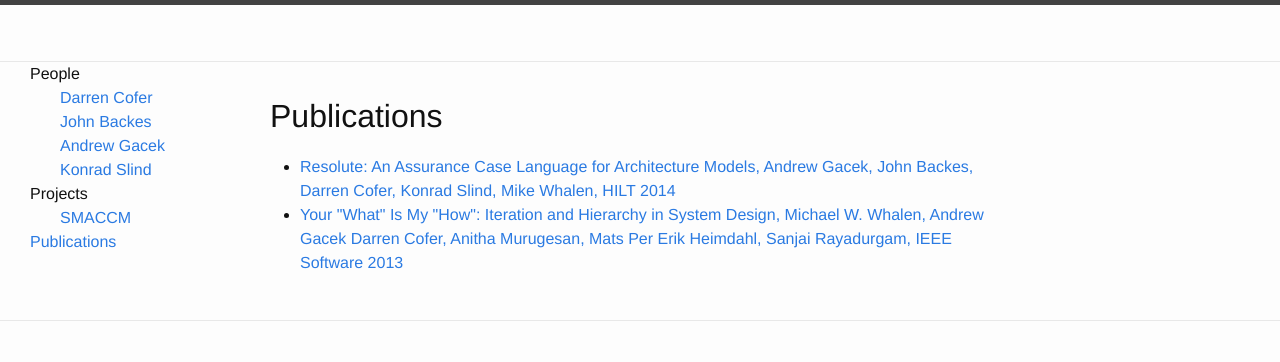
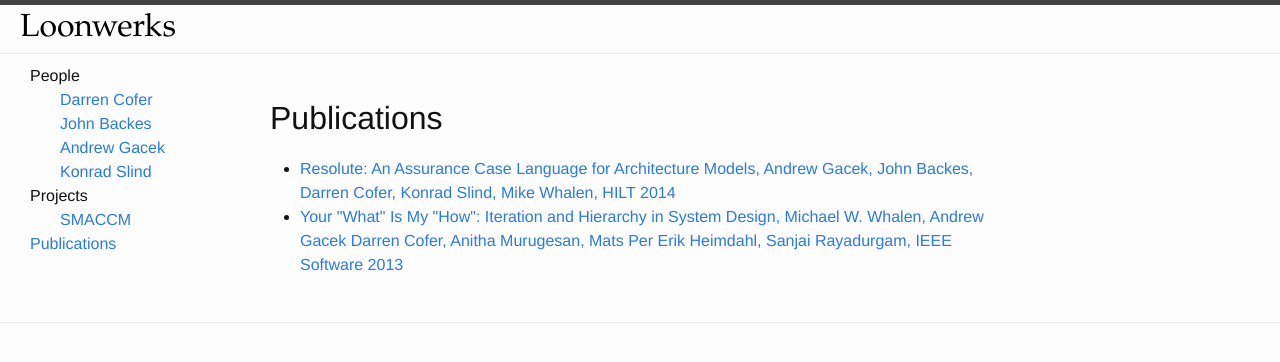
Before and after one commit to loonwerks/loonwerks.github.io, a Jekyll site: the page built from publications/index.html, in a window 1280 px wide. Shown: the top 362 px of the page. Built offline with Jekyll 4.4.1, drawn with Linux system fonts in a browser that asks for light colours; Markdown is read by kramdown in place of the engine named in the settings.

Commit message:
Clean up basic design

```diff
--- a/_includes/header.html
+++ b/_includes/header.html
@@ -1,2 +1,3 @@
 <header class="site-header">
+<h1><a href="/">Loonwerks</a></h1>
 </header>
--- a/_sass/_layout.scss
+++ b/_sass/_layout.scss
@@ -4,10 +4,25 @@
 .site-header {
     border-top: 5px solid $grey-color-dark;
     border-bottom: 1px solid $grey-color-light;
-    min-height: 56px;
+    margin-bottom: 10px;
 
     // Positioning context for the mobile navigation icon
     position: relative;
+    width: 100%;
+
+    h1 {
+        margin-left: 20px;
+        margin-bottom: 0px;
+        font-family: "Big Caslon", "Book Antiqua", "Palatino Linotype", Georgia, serif;
+    }
+
+    a {
+        color: black;
+
+        &:hover {
+            text-decoration: none;
+        }
+    }
 }
 
 .site-title {
--- a/publications/index.html
+++ b/publications/index.html
@@ -1,5 +1,6 @@
 ---
 layout: default
+title: Publications
 ---
 
 {% assign sorted_publications = site.pages | where: 'layout', 'publication' | sort: 'date' | reverse %}
```
